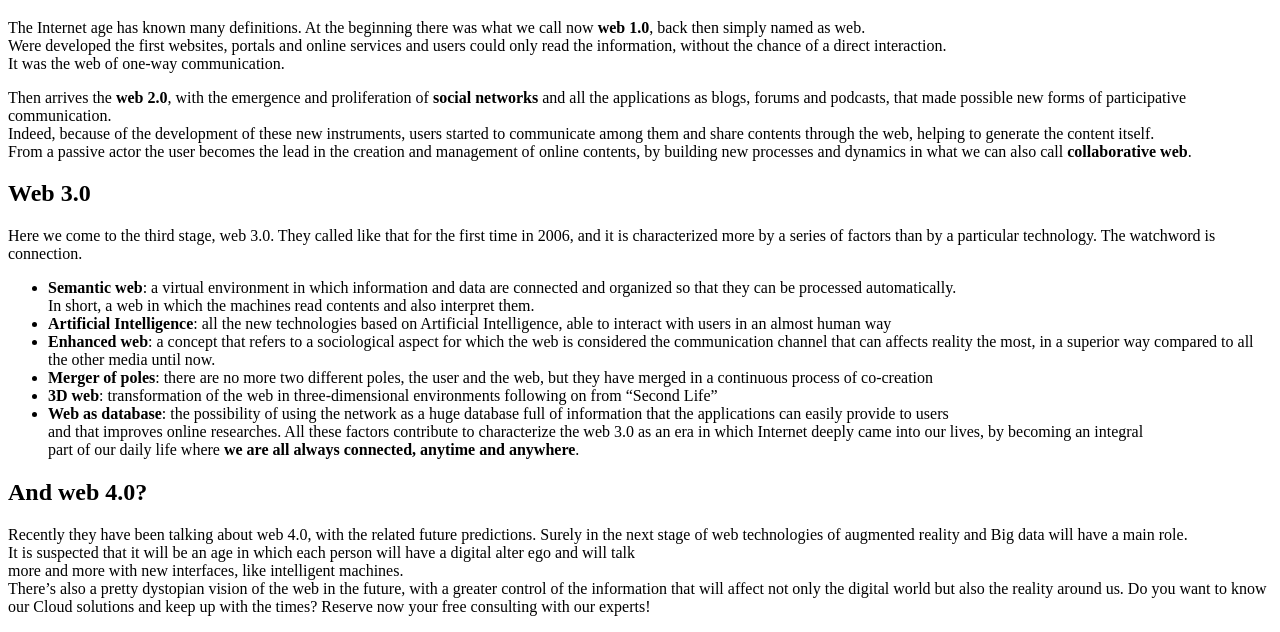
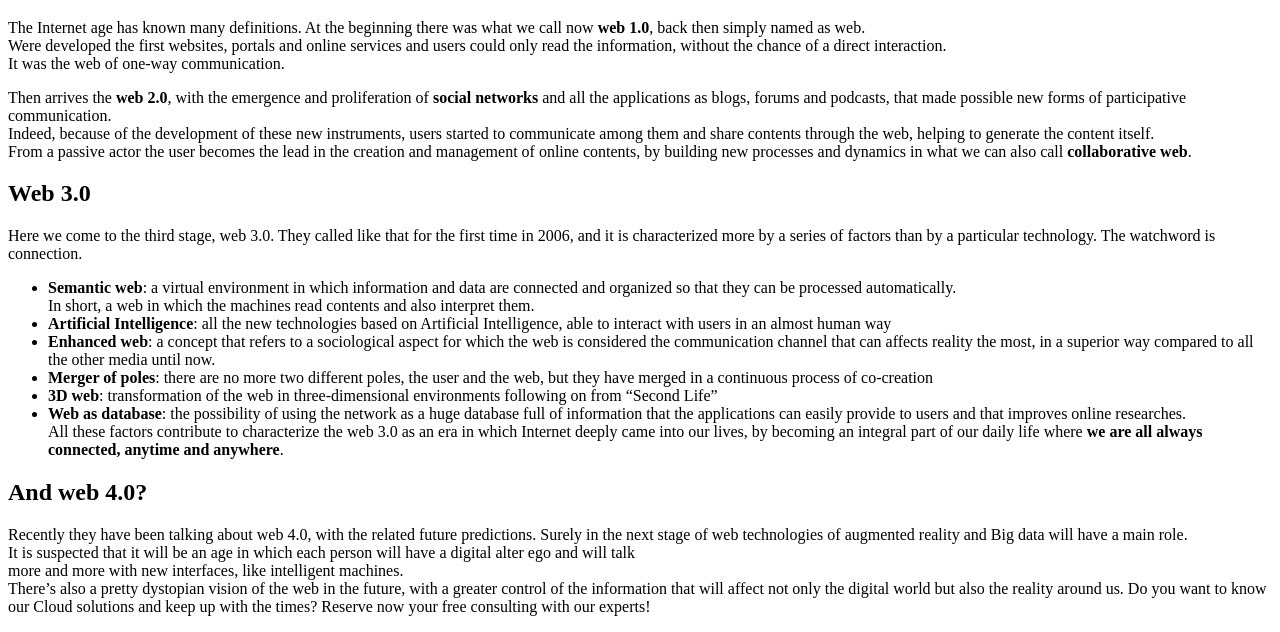
Before and after one commit to ChristophErwerle/int_web_basics, a plain HTML site: page 25_2.html in a window 1280 px wide. Shown: the part 268-900 px from the top of the page. Drawn offline with Linux system fonts and the light colour scheme.

Commit message:
Update 25_2.html

```diff
--- a/25_2.html
+++ b/25_2.html
@@ -28,7 +28,7 @@
    <li><strong>Enhanced web</strong>: a concept that refers to a sociological aspect for which the web is considered the communication channel that can affects reality the most, in a superior way compared to all the other media until now.</li>
    <li><strong>Merger of poles</strong>: there are no more two different poles, the user and the web, but they have merged in a continuous process of co-creation</li>
    <li><strong>3D web</strong>: transformation of the web in three-dimensional environments following on from “Second Life”</li>
-   <li><strong>Web as database</strong>: the possibility of using the network as a huge database full of information that the applications can easily provide to users<br> and that improves online researches. All these factors contribute to characterize the web 3.0 as an era in which Internet deeply came into our lives, by becoming an integral<br> part of our daily life where <b>we are all always connected, anytime and anywhere</b>.</li>
+   <li><strong>Web as database</strong>: the possibility of using the network as a huge database full of information that the applications can easily provide to users and that improves online researches.<br> All these factors contribute to characterize the web 3.0 as an era in which Internet deeply came into our lives, by becoming an integral part of our daily life where <b>we are all always connected, anytime and anywhere</b>.</li>
 </ul>
 <h2>And web 4.0?</h2>
 
```
